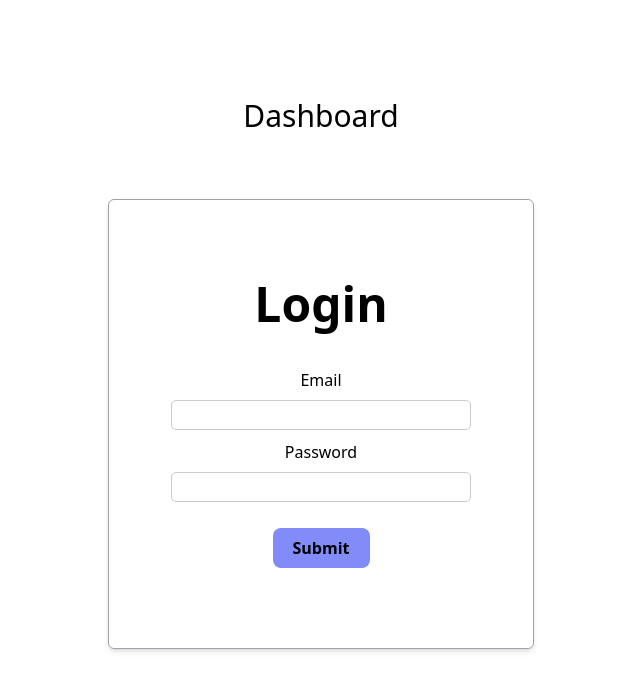
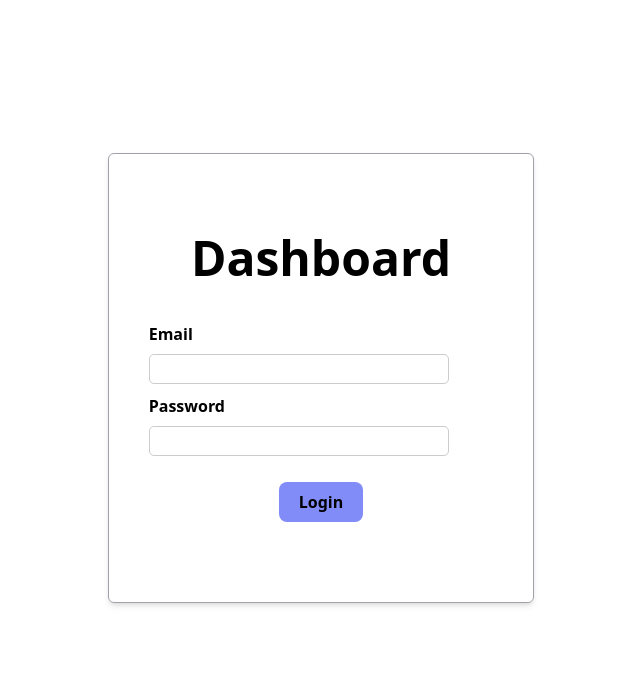
Before and after one commit to kharvey19/circlez-dashboard, a React (Create React App) app: page / in a window 1280 px wide. Shown: the top 690 px of the page, without its empty margins (319-959 px from the left). Built offline with nearby package versions, Linux system fonts and the light colour scheme.

Commit message:
design login

```diff
--- a/src/components/Login.js
+++ b/src/components/Login.js
@@ -22,47 +22,47 @@ const Login = (props) => {
 
   return (
     <div>
-      <h1 className='text-3xl mb-10' style={{marginTop: -30}}> Dashboard </h1>
 
     <div className="bg-white h-screen flex justify-center items-center" style={{marginTop: -150}}>
-      <div className=" w-1/3 border-zinc-400 border rounded-md shadow-md">
+      <div className=" lg:w-1/3 border-zinc-400 border rounded-md shadow-md">
         {/* <div className="flex flex-row justify-center">
           <img src={logo} alt="logo" className='mt-5' style={{ width: "100px", height: "100px", borderRadius: "50%" }} />
         </div> */}
-        <h1 className="text-5xl font-bold mb-10 pt-20">Login</h1>
-        <div className="flex flex-col justify-center items-center">
-        <p className='mb-2' > Email </p>
+        <h1 className="text-5xl font-bold mb-10 pt-20">Dashboard</h1>
+        <div className="flex flex-col">
+  <div className="mb-2 ml-10 font-bold flex justify-start">Email</div>
   <input
     style={{ width: "300px", height: "30px", borderRadius: "5px", border: "1px solid #ccc", padding: "5px 10px", fontSize: "16px", marginBottom: "10px" }}
+    className="ml-10 mr-10"
     type="text"
     name="Email"
-          // placeholder="Email"
     onChange={(event) => setEmail(event.target.value)}
-          autoCapitalize='off'
-          autoComplete='off'
+    autoCapitalize="off"
+    autoComplete="off"
     required
   />
-        <p className='mb-2'> Password </p>
+  <div className="mb-2 ml-10 font-bold flex justify-start">Password</div>
   <input
     style={{ width: "300px", height: "30px", borderRadius: "5px", border: "1px solid #ccc", padding: "5px 10px", fontSize: "16px", marginBottom: "10px" }}
+    className="ml-10 mr-10"
     type="password"
     name="Password"
-          // placeholder="Password"
     onChange={(event) => setPassword(event.target.value)}
-          autoCapitalize='off'
-          autoComplete='off'
+    autoCapitalize="off"
+    autoComplete="off"
     required
   />
+  <div className="flex justify-center"> {/* Updated */}
     <button
       type="submit"
       name="submit"
       value="Submit"
-          className='mb-20 p-2 mt-4 pl-5 pr-5 bg-indigo-400 rounded-lg hover:bg-indigo-500 font-bold text-black '
+      className="mb-20 p-2 mt-4 pl-5 pr-5 bg-indigo-400 rounded-lg hover:bg-indigo-500 font-bold text-black"
       onClick={() => loginUser(email, password)}
     >
-          Submit
+      Login
     </button>
-
+  </div> {/* Updated */}
 </div>
 </div>
     </div>
```
Lines whose indentation alone changed are shown as unchanged.
